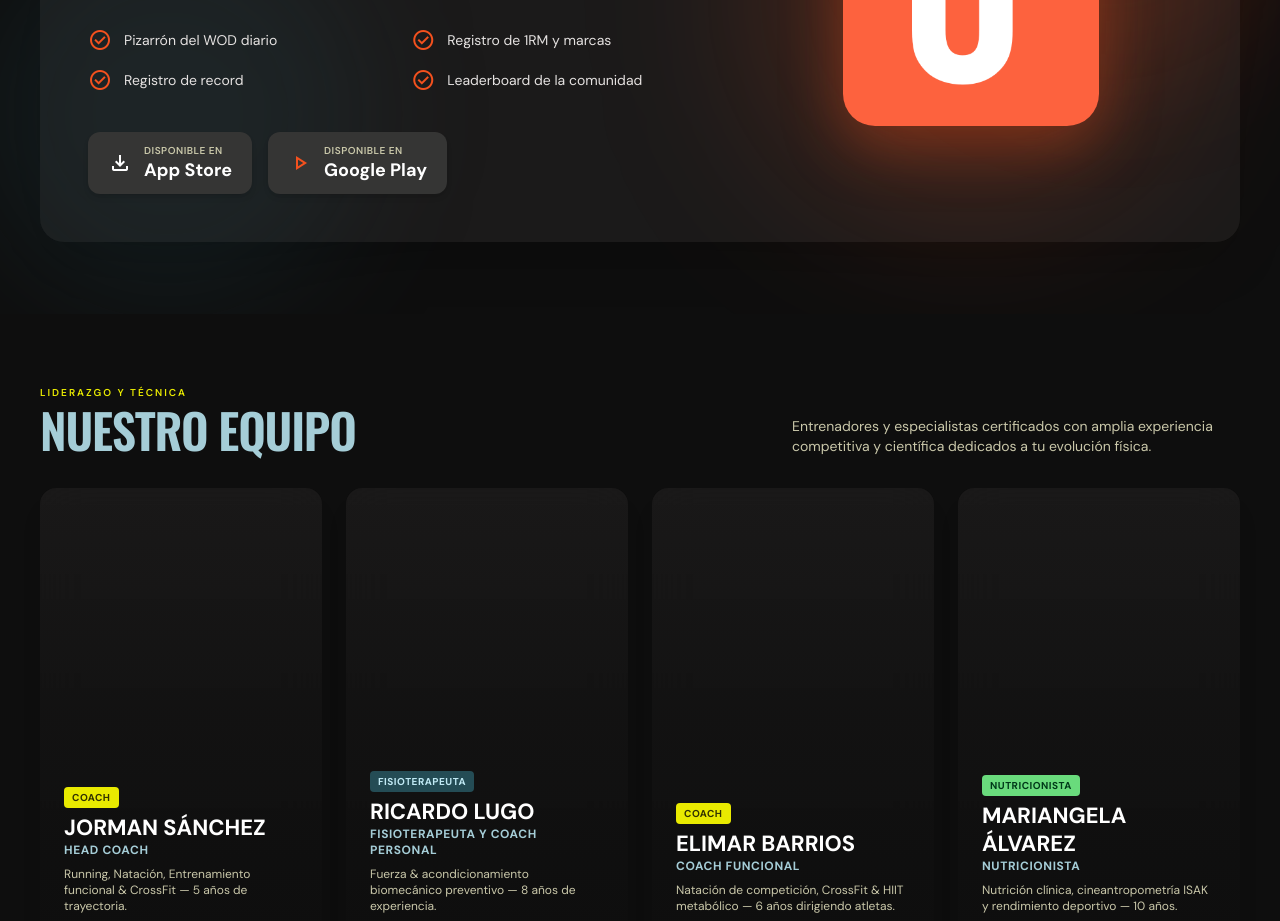
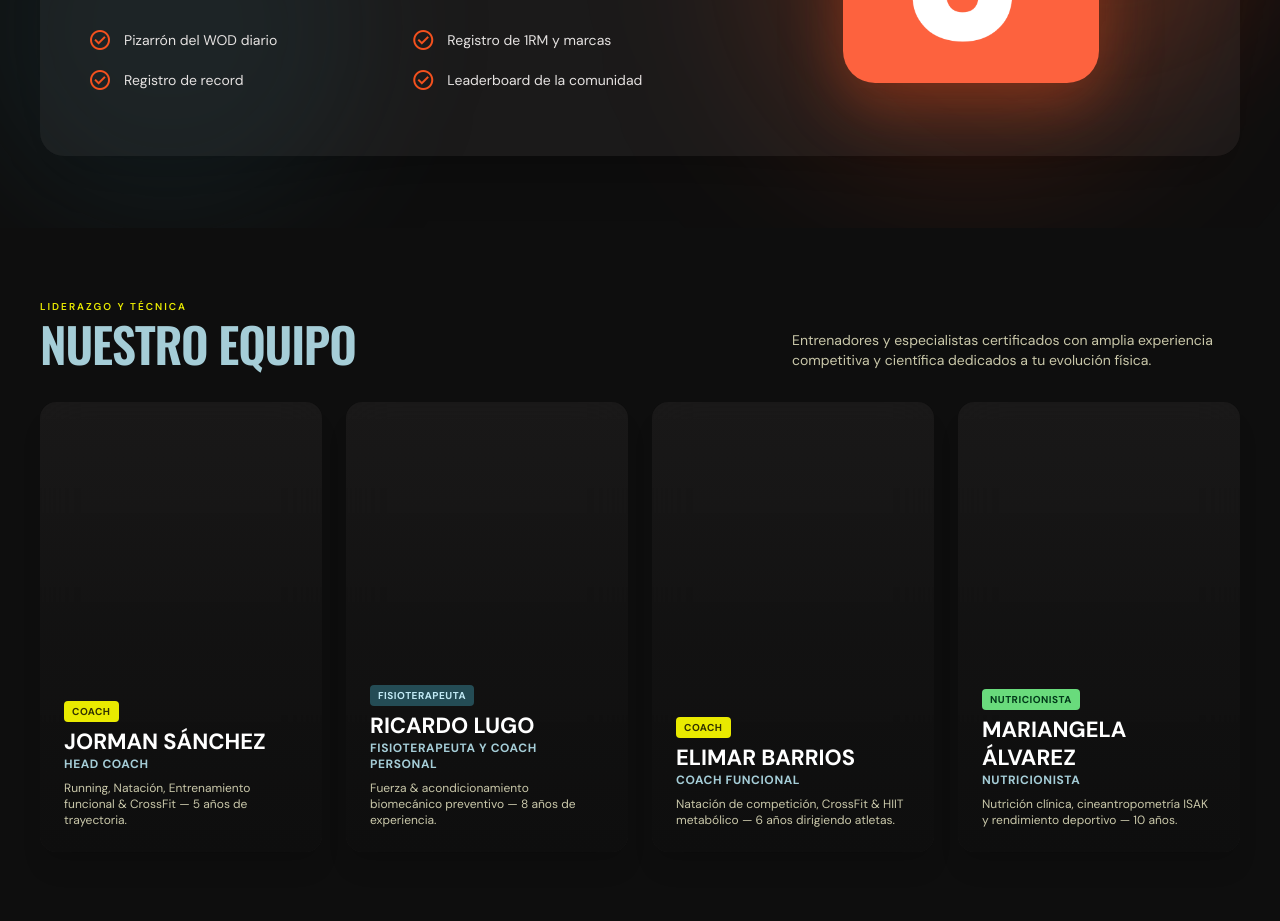
Before and after one commit to luis-alvarezf10/pow-page, a React (Vite) app: page / in a window 1280 px wide. Shown: the part 1780-2701 px from the top of the page. Built offline with nearby package versions, Linux system fonts and the light colour scheme.

Commit message:
change wodup

```diff
--- a/src/sections/WodUpSection.jsx
+++ b/src/sections/WodUpSection.jsx
@@ -45,7 +45,7 @@
             </div>
 
             {/* Download badges */}
-            <div className="flex flex-wrap items-center gap-4 pt-2">
+            {/* <div className="flex flex-wrap items-center gap-4 pt-2">
               <a
                 href="https://apps.apple.com/us/app/wodup/id1407715516"
                 target="_blank"
@@ -70,7 +70,7 @@
                   <span className="font-['DM_Sans'] text-[18px] leading-[24px] font-bold text-white">Google Play</span>
                 </div>
               </a>
-            </div>
+            </div> */}
           </div>
 
           {/* Right: App icon */}
```
